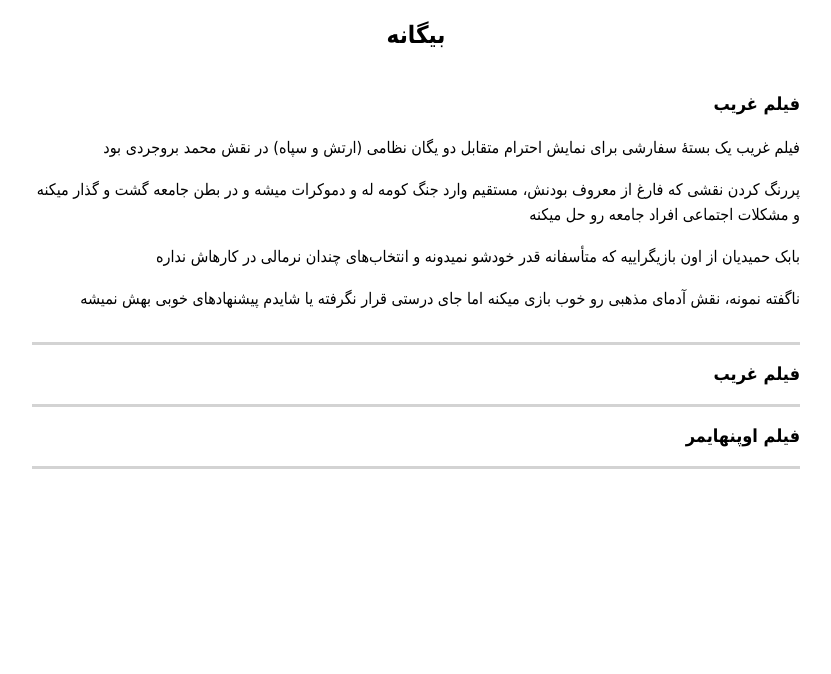
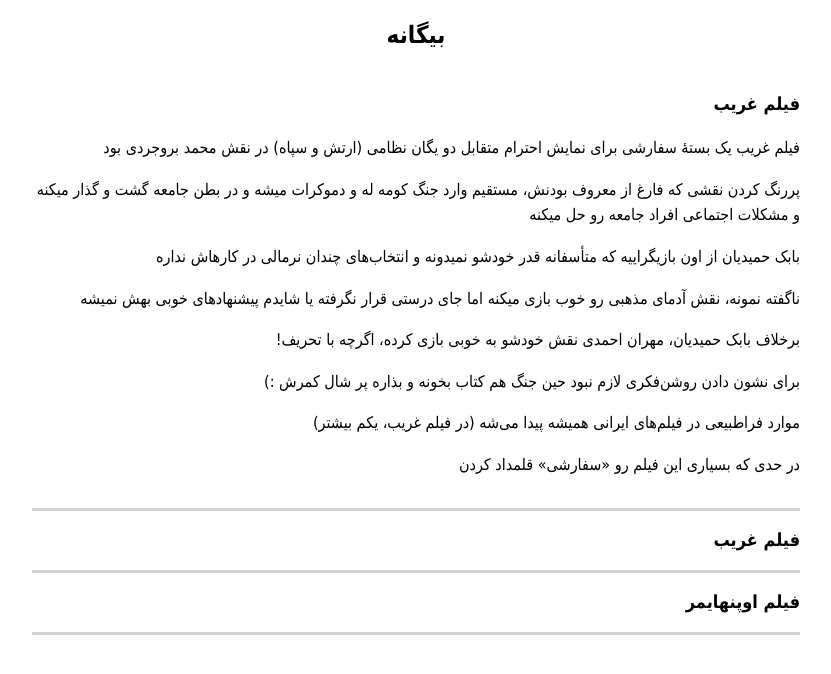
Before and after one commit to darkblog/darkblog.github.io, a Jekyll site: the page built from _posts/2023-8-7-2.md, in a window 1280 px wide. Shown: the top 674 px of the page, without its empty margins (308-1139 px from the left). Built offline with Jekyll 4.4.1, drawn with Linux system fonts in a browser that asks for light colours.

Commit message:
Update 2023-8-7-2.md

```diff
--- a/_posts/2023-8-7-2.md
+++ b/_posts/2023-8-7-2.md
@@ -10,3 +10,11 @@ title: فیلم غریب
 بابک حمیدیان از اون بازیگراییه که متأسفانه قدر خودشو نمیدونه و انتخاب‌های چندان نرمالی در کارهاش نداره
 
 ناگفته نمونه، نقش آدمای مذهبی رو خوب بازی میکنه اما جای درستی قرار نگرفته یا شایدم پیشنهادهای خوبی بهش نمیشه
+
+برخلاف بابک حمیدیان، مهران احمدی نقش خودشو به خوبی بازی کرده، اگرچه با تحریف!
+
+برای نشون دادن روشن‌فکری لازم نبود حین جنگ هم کتاب بخونه و بذاره پر شال کمرش :)
+
+موارد فراطبیعی در فیلم‌های ایرانی همیشه پیدا می‌شه (در فیلم غریب، یکم بیشتر)
+
+در حدی که بسیاری این فیلم رو «سفارشی» قلمداد کردن
```
